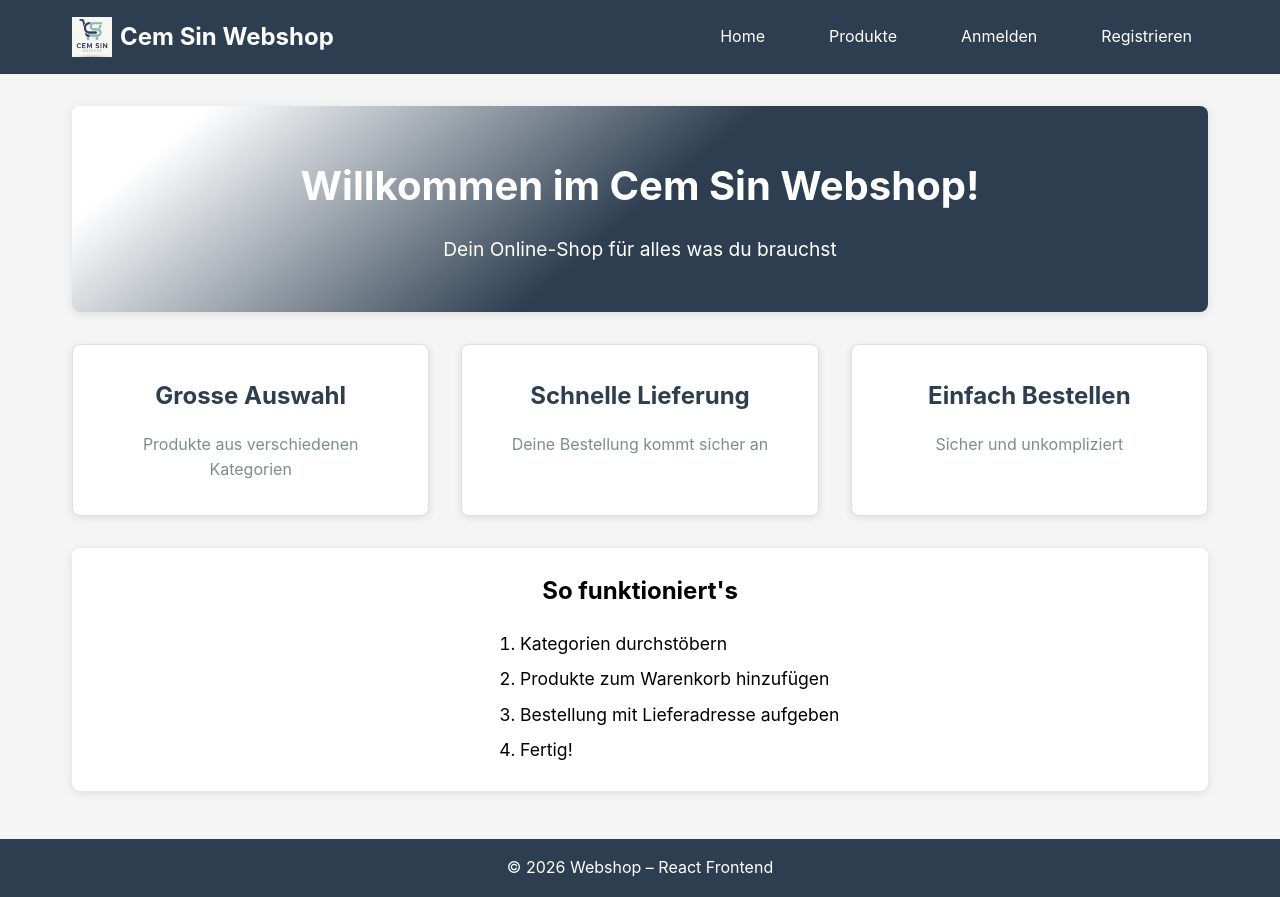
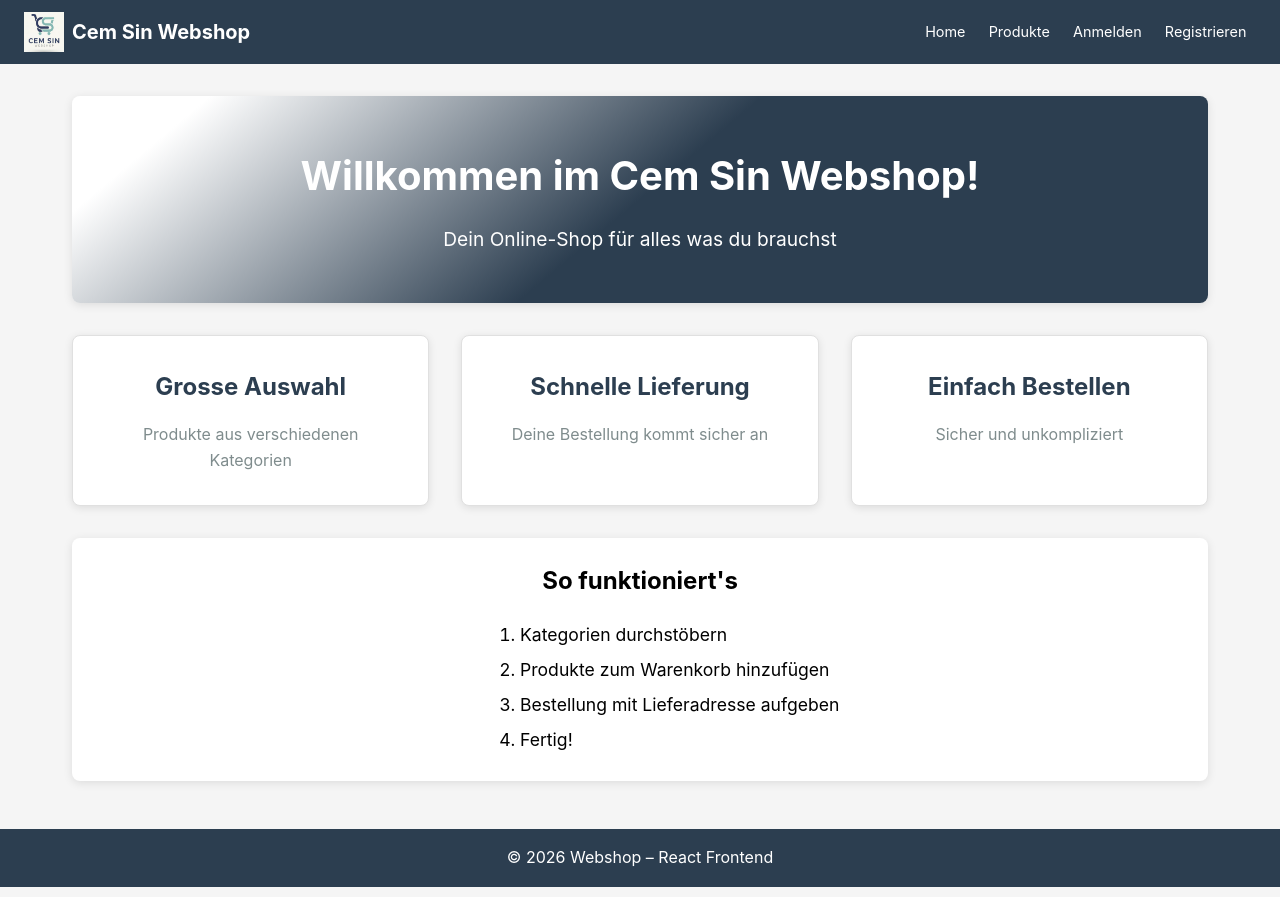
Before and after one commit to Cem499/Webshop_Cem_Indujan, a React (Vite) app in the folder Frontend-webshop/: page / in a window 1280 px wide. Built offline with nearby package versions, Linux system fonts and the light colour scheme.

Commit message:
fix(frontend): Navbar Overflow behoben - flex-wrap, kleinere Gaps, Admin-Links kompakter

```diff
--- a/Frontend-webshop/src/App.css
+++ b/Frontend-webshop/src/App.css
@@ -7,15 +7,17 @@
 .navbar {
   background-color: #2c3e50;
   color: white;
-  padding: 1rem 0;
+  padding: 0.75rem 0;
 }
 
 .nav-container {
-  max-width: 1200px;
+  max-width: 1400px;
   margin: 0 auto;
-  padding: 0 2rem;
+  padding: 0 1.5rem;
   display: flex;
   align-items: center;
+  flex-wrap: wrap;
+  gap: 0.5rem;
 }
 
 .nav-logo {
@@ -28,29 +30,42 @@
 .nav-logo a {
   color: white;
   text-decoration: none;
-  font-size: 1.5rem;
+  font-size: 1.25rem;
+  white-space: nowrap;
 }
 
 .nav-menu {
   display: flex;
   list-style: none;
-  gap: 2rem;
+  flex-wrap: wrap;
+  gap: 0.25rem;
   margin-left: auto;
+  align-items: center;
 }
 
 .nav-link {
   color: white;
   text-decoration: none;
-  padding: 0.5rem 1rem;
+  padding: 0.4rem 0.6rem;
   border-radius: 4px;
+  font-size: 0.9rem;
   transition: background-color 0.3s;
   display: flex;
   align-items: center;
-  gap: 0.5rem;
+  gap: 0.35rem;
+  white-space: nowrap;
 }
 
 .nav-link:hover {
   background-color: #34495e;
+}
+
+/* Trennlinie zwischen normalen Links und Admin-Links */
+.nav-divider {
+  width: 1px;
+  height: 1.25rem;
+  background: rgba(255,255,255,0.25);
+  margin: 0 0.25rem;
 }
 
 .main-content {
--- a/Frontend-webshop/src/pages/Navigation.jsx
+++ b/Frontend-webshop/src/pages/Navigation.jsx
@@ -2,70 +2,45 @@ import { Link } from "react-router-dom";
 import { useAuth } from "../context/AuthContext";
 
 export default function Navigation() {
-    // Auth-State aus Context lesen – kein prop-drilling nötig
     const { isAuthenticated, user, logout } = useAuth();
+    const isAdmin = user?.role === "ADMIN";
 
     return (
         <ul className="nav-menu">
-            <li>
-                <Link to="/" className="nav-link">Home</Link>
-            </li>
-            <li>
-                <Link to="/produkte" className="nav-link">Produkte</Link>
-            </li>
+            <li><Link to="/" className="nav-link">Home</Link></li>
+            <li><Link to="/produkte" className="nav-link">Produkte</Link></li>
 
             {isAuthenticated ? (
-                // Eingeloggte User sehen Warenkorb, Bestellungen und Logout
                 <>
-                    <li>
-                        <Link to="/warenkorb" className="nav-link">Warenkorb</Link>
-                    </li>
-                    <li>
-                        <Link to="/bestellungen" className="nav-link">Meine Bestellungen</Link>
-                    </li>
+                    <li><Link to="/warenkorb" className="nav-link">Warenkorb</Link></li>
+                    <li><Link to="/bestellungen" className="nav-link">Bestellungen</Link></li>
 
-                    {/* Admin-Bereich nur für Benutzer mit ADMIN-Rolle sichtbar.
-                        Das Backend prüft die Rolle nochmals via @PreAuthorize. */}
-                    {user?.role === "ADMIN" && (
+                    {/* Admin-Bereich mit visueller Trennlinie */}
+                    {isAdmin && (
                         <>
-                            <li>
-                                <Link to="/kategorien" className="nav-link">Kategorien</Link>
-                            </li>
-                            <li>
-                                <Link to="/admin/produkte" className="nav-link">Produkt erstellen</Link>
-                            </li>
-                            <li>
-                                <Link to="/admin/kategorien" className="nav-link">Kategorie erstellen</Link>
-                            </li>
-                            <li>
-                                <Link to="/admin/bestellungen" className="nav-link">Alle Bestellungen</Link>
-                            </li>
+                            <li className="nav-divider" aria-hidden="true" />
+                            <li><Link to="/kategorien" className="nav-link">Kategorien</Link></li>
+                            <li><Link to="/admin/produkte" className="nav-link">+ Produkt</Link></li>
+                            <li><Link to="/admin/kategorien" className="nav-link">+ Kategorie</Link></li>
+                            <li><Link to="/admin/bestellungen" className="nav-link">Alle Bestellungen</Link></li>
                         </>
                     )}
 
-                    <li style={{ display: "flex", alignItems: "center", gap: "0.75rem" }}>
-                        <span className="nav-link" style={{ color: "#95a5a6", cursor: "default" }}>
-                            Hallo, {user?.username}
+                    <li className="nav-divider" aria-hidden="true" />
+                    <li style={{ display: "flex", alignItems: "center", gap: "0.5rem" }}>
+                        <span className="nav-link" style={{ color: "#bdc3c7", cursor: "default", padding: "0.4rem 0.4rem" }}>
+                            {user?.username}
                         </span>
-                        {/* logout() bereinigt localStorage und leitet zur Startseite weiter */}
-                        <button
-                            onClick={logout}
-                            className="btn btn-secondary btn-sm"
-                            style={{ padding: "0.25rem 0.75rem" }}
-                        >
+                        <button onClick={logout} className="btn btn-secondary btn-sm"
+                            style={{ padding: "0.3rem 0.6rem", fontSize: "0.85rem" }}>
                             Abmelden
                         </button>
                     </li>
                 </>
             ) : (
-                // Nicht eingeloggte User sehen Login und Register
                 <>
-                    <li>
-                        <Link to="/login" className="nav-link">Anmelden</Link>
-                    </li>
-                    <li>
-                        <Link to="/register" className="nav-link">Registrieren</Link>
-                    </li>
+                    <li><Link to="/login" className="nav-link">Anmelden</Link></li>
+                    <li><Link to="/register" className="nav-link">Registrieren</Link></li>
                 </>
             )}
         </ul>
```
